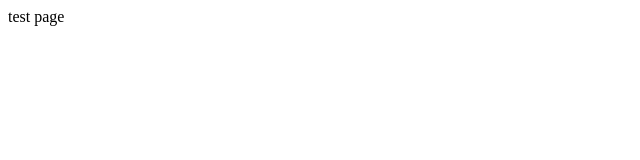
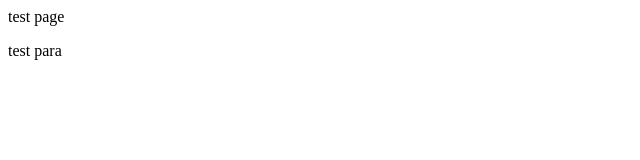
Before and after one commit to pintugorai/gitMasterClassPractices, a plain HTML site: page Index.html in a window 1280 px wide. Shown: the full height of the page, 0-640 px from the left. Drawn offline with Linux system fonts and the light colour scheme.

Commit message:
updating index.html

```diff
--- a/Index.html
+++ b/Index.html
@@ -3,6 +3,6 @@
 <body>
 <p> test page </p>
 
-
+<p> test para</p>
 </body>
 </html>
```
